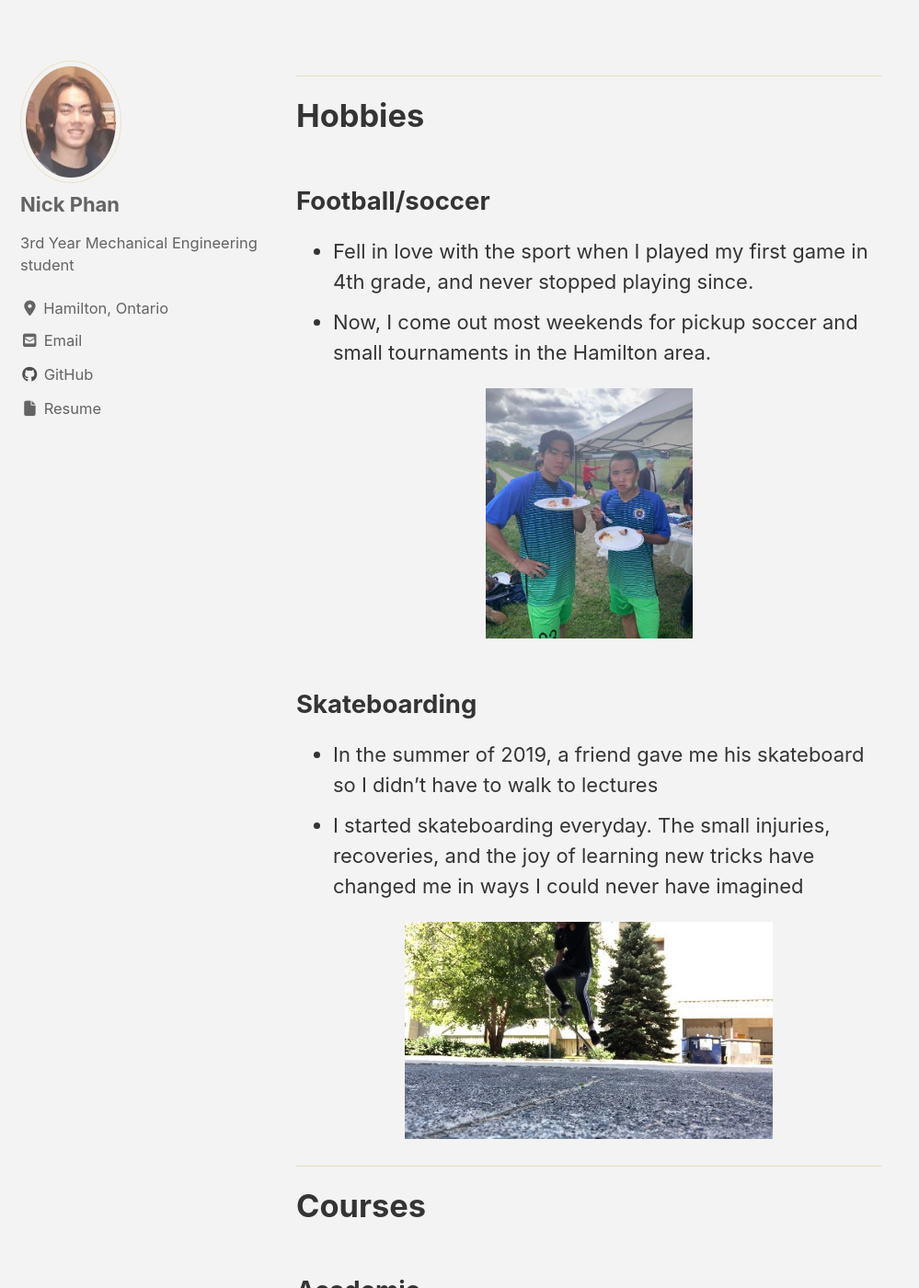
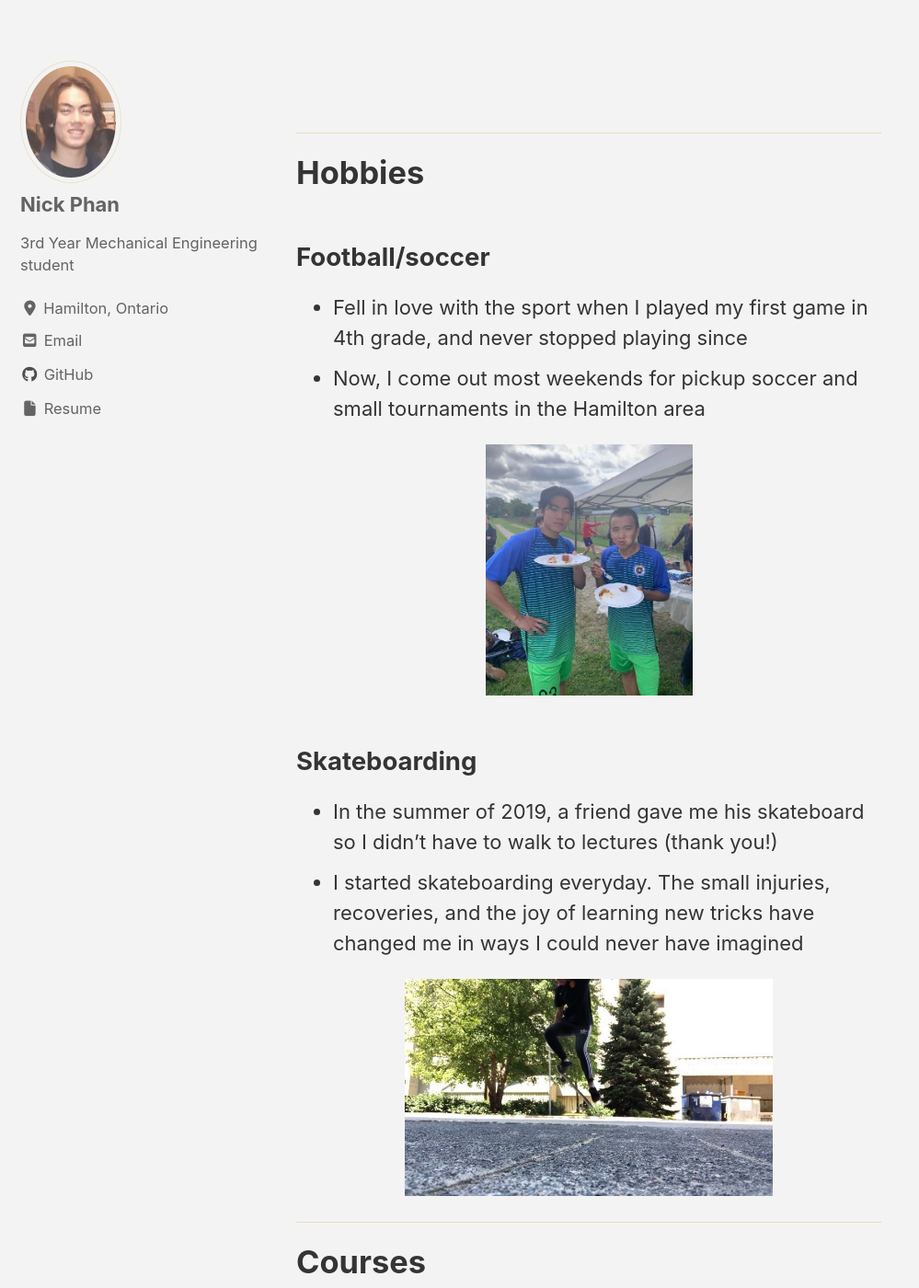
Before and after one commit to nick-5-3/nick-5-3.github.io, a Jekyll site: the page built from _pages/About.md, in a window 1280 px wide and 1400 px high, scrolled down 689 px. Shown: the whole window at 92% size, without its empty margins (0-999 px from the left). Built offline with Jekyll 4.4.1, drawn with Linux system fonts in a browser that asks for light colours; cached includes are drawn as plain includes; nearby versions of some CDN libraries; some of the changed text lies outside the part shown.

Commit message:
add changes

```diff
--- a/_config.yml
+++ b/_config.yml
@@ -21,7 +21,7 @@
 subtitle                 : # site tagline that appears below site title in masthead
 name                     : "Nick Phan"
 description              : ""
-url                      : "nick-5-3.github.io" # the base hostname & protocol for your site e.g. "https://mmistakes.github.io"
+url                      : "https://nick-5-3.github.io" # the base hostname & protocol for your site e.g. "https://mmistakes.github.io"
 baseurl                  : # the subpath of your site, e.g. "/blog"
 repository               : # GitHub username/repo-name e.g. "mmistakes/minimal-mistakes"
 teaser                   : # path of fallback teaser image, e.g. "/assets/images/500x300.png"
@@ -120,6 +120,8 @@
     - label: "Resume"
       icon: "fa fa-fw fa-file"
       url: "https://google.com/ok"
+
+
 
 # Site Footer
 footer:
--- a/_data/navigation.yml
+++ b/_data/navigation.yml
@@ -1,5 +1,8 @@
 # main links
 main:
+  - title: "Home"
+    url: /
+
   - title: "About"
     url: /about/
 
--- a/_pages/About.md
+++ b/_pages/About.md
@@ -20,9 +21,9 @@
 
 ## Football/soccer
 - Fell in love with the sport when I played my first game in 4th grade, and
-never stopped playing since.
+never stopped playing since
 - Now, I come out most weekends for pickup soccer and small tournaments in the
-Hamilton area.
+Hamilton area
 
 <p align="center">
 <img height="300" width="225" src="/assets/images/soccer1.jpg">
@@ -30,7 +31,7 @@
 
 ## Skateboarding
 - In the summer of 2019, a friend gave me his skateboard so I didn't have to
-walk to lectures
+walk to lectures (thank you!)
 - I started skateboarding everyday. The small injuries, recoveries, and the joy
 of learning new tricks have changed me in ways I could never have imagined
 
```
Also changed, not shown: other parts of _pages/About.md (+1 -0 lines), _pages/projects.md (+32 -0 lines), assets/images/catheter.PNG (added), assets/images/plane1.jpg (added), assets/images/plane2.jpg (added), assets/images/sumobot.jpg (added).
